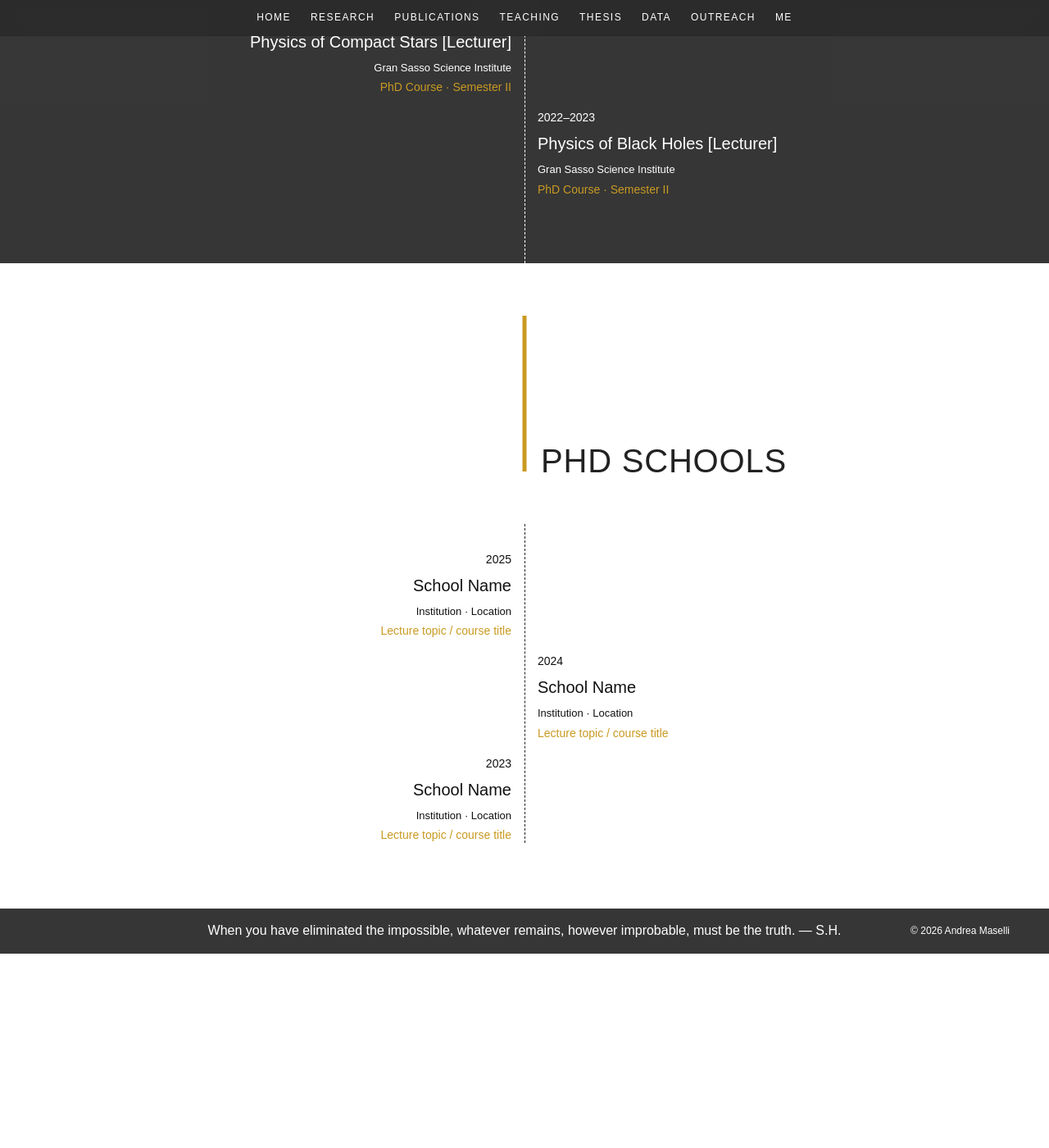
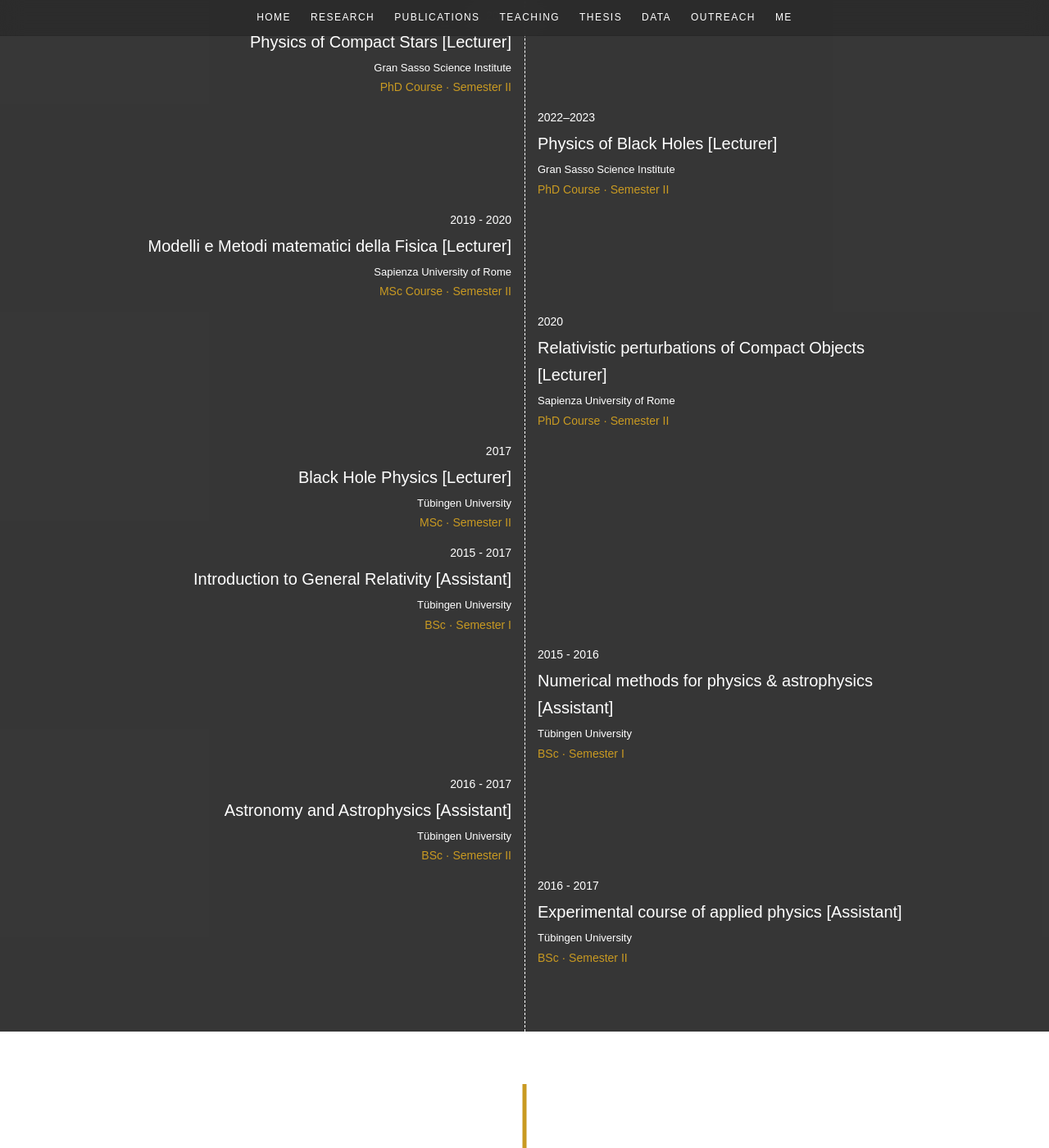
Before and after one commit to masellia/andreamaselli.github.io, a Jekyll site: the page built from pages/teaching.md, in a window 1280 px wide and 1400 px high, scrolled down 1398 px. Shown: the whole window at 82% size. Built offline with Jekyll 4.4.1, drawn with Linux system fonts in a browser that asks for light colours; some web fonts are replaced; before the commit the page ends 2561 px from its top, so only the background shows below that.

Commit message:
teaching page uploaded

```diff
--- a/pages/teaching.md
+++ b/pages/teaching.md
@@ -90,6 +90,57 @@ permalink: /teaching/
         <div class="teaching-details"> PhD Course · Semester II</div>
       </div>
 
+      <div class="teaching-entry teaching-left past-teaching-entry">
+        <div class="teaching-year"> 2019 - 2020</div>
+        <div class="teaching-course"> Modelli e Metodi matematici della Fisica [Lecturer]</div>
+        <div class="teaching-info"> Sapienza University of Rome </div>
+        <div class="teaching-details"> MSc Course · Semester II </div>
+      </div>
+
+      <div class="teaching-entry teaching-right past-teaching-entry">
+        <div class="teaching-year"> 2020 </div>
+        <div class="teaching-course"> Relativistic perturbations of Compact Objects [Lecturer]</div>
+        <div class="teaching-info"> Sapienza University of Rome </div>
+        <div class="teaching-details"> PhD Course · Semester II </div>
+      </div>
+
+
+      <div class="teaching-entry teaching-left past-teaching-entry">
+        <div class="teaching-year"> 2017 </div>
+        <div class="teaching-course"> Black Hole Physics [Lecturer]</div>
+        <div class="teaching-info"> Tübingen University </div>
+        <div class="teaching-details"> MSc · Semester II </div>
+      </div>
+
+      <div class="teaching-entry teaching-left past-teaching-entry">
+        <div class="teaching-year"> 2015 - 2017 </div>
+        <div class="teaching-course"> Introduction to General Relativity [Assistant]</div>
+        <div class="teaching-info"> Tübingen University </div>
+        <div class="teaching-details"> BSc · Semester I </div>
+      </div>
+
+      <div class="teaching-entry teaching-right past-teaching-entry">
+        <div class="teaching-year"> 2015 - 2016 </div>
+        <div class="teaching-course"> Numerical methods for physics & astrophysics  [Assistant]</div>
+        <div class="teaching-info"> Tübingen University </div>
+        <div class="teaching-details"> BSc · Semester I </div>
+      </div>
+
+      <div class="teaching-entry teaching-left past-teaching-entry">
+        <div class="teaching-year"> 2016 - 2017 </div>
+        <div class="teaching-course"> Astronomy and Astrophysics [Assistant]</div>
+        <div class="teaching-info"> Tübingen University </div>
+        <div class="teaching-details"> BSc · Semester II </div>
+      </div>
+
+      <div class="teaching-entry teaching-right past-teaching-entry">
+        <div class="teaching-year"> 2016 - 2017 </div>
+        <div class="teaching-course"> Experimental course of applied physics [Assistant]</div>
+        <div class="teaching-info"> Tübingen University </div>
+        <div class="teaching-details"> BSc · Semester II </div>
+      </div>
+
+
     </section>
 
   </section>
```
